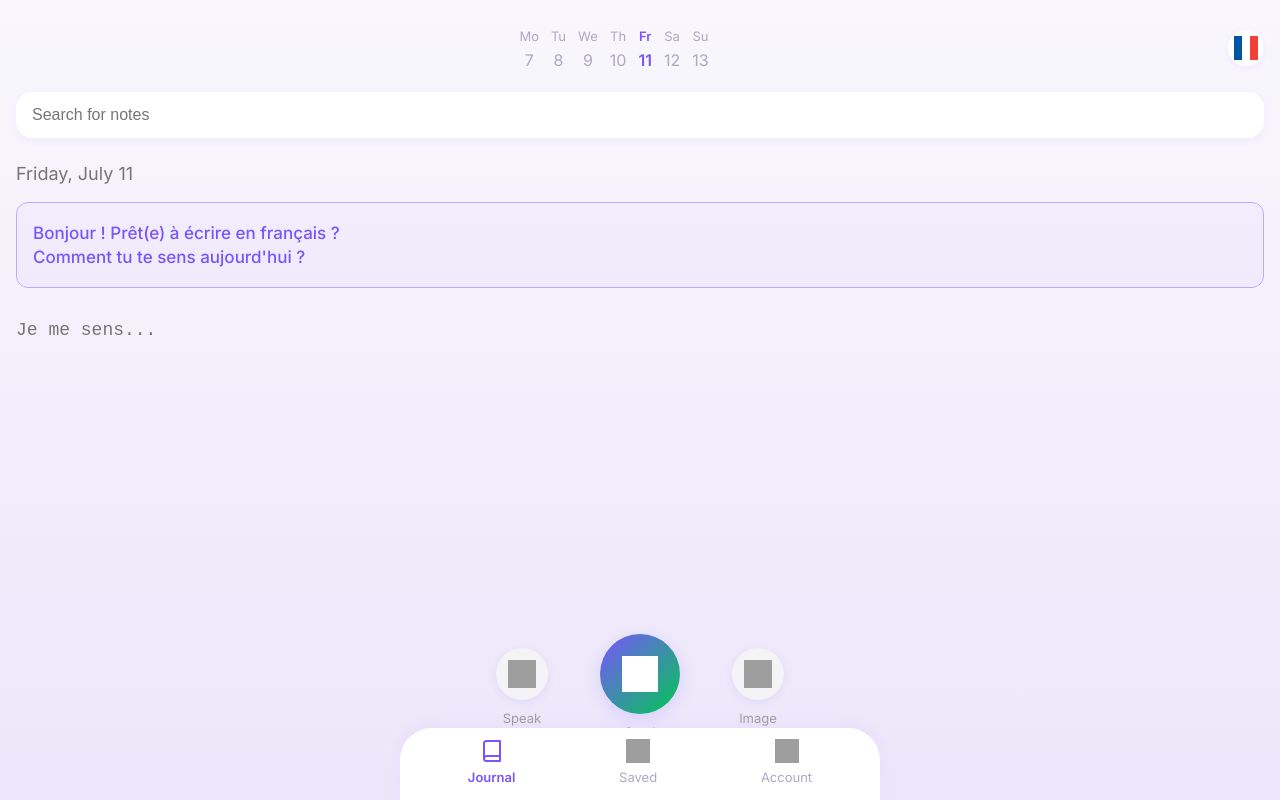
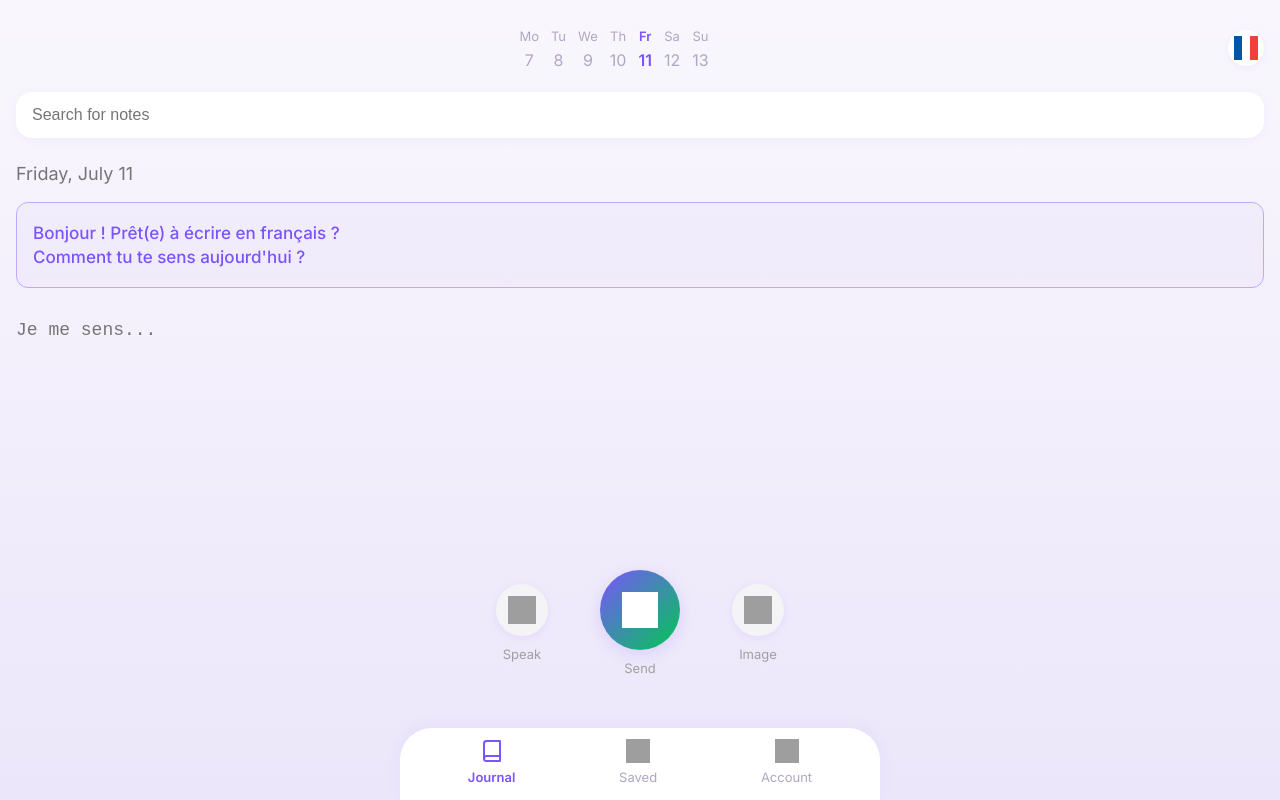
Before and after one commit to brianlintendo/lexi, a React (Vite) app: page /journal in a window 1280 px wide. Built offline with nearby package versions, Linux system fonts and the light colour scheme; no server answers; grey boxes are pictures that could not be loaded.

Commit message:
Fix: add more margin below action row and ensure bottom nav is rounded and not clipped

```diff
--- a/src/pages/JournalPage.jsx
+++ b/src/pages/JournalPage.jsx
@@ -260,7 +260,7 @@ export default function JournalPage() {
 
       {/* Bottom Actions: only show if no chat in progress */}
       {!chatPreview && (
-        <div style={{ marginBottom: 32 }}>
+        <div style={{ marginBottom: 96 }}>
           <ChatActionsRow
             onSpeak={() => {}}
             onSend={() => navigate('/chat')}
@@ -288,6 +288,7 @@ export default function JournalPage() {
         alignItems: 'center',
         height: 72,
         padding: '0 16px',
+        overflow: 'hidden',
       }}>
         <div className="tab active">
           <JournalIcon style={{ width: 24, height: 24 }} />
```
